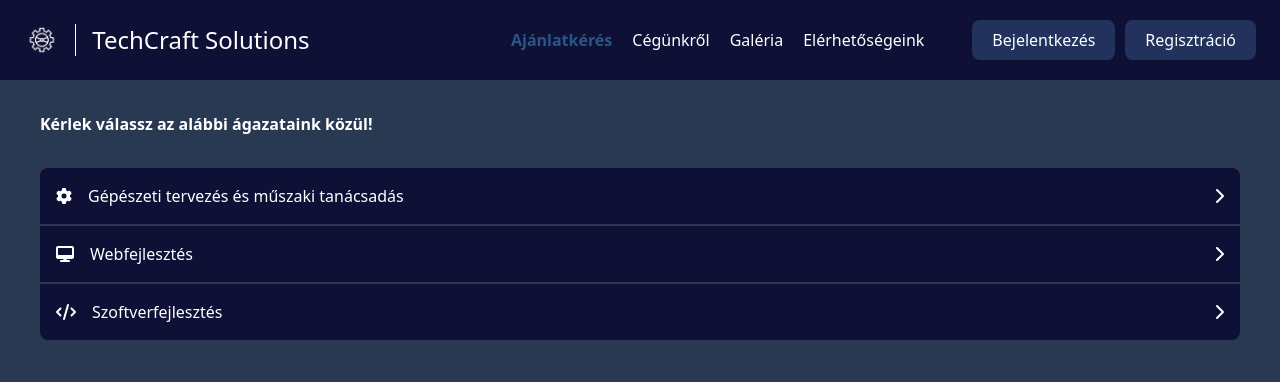
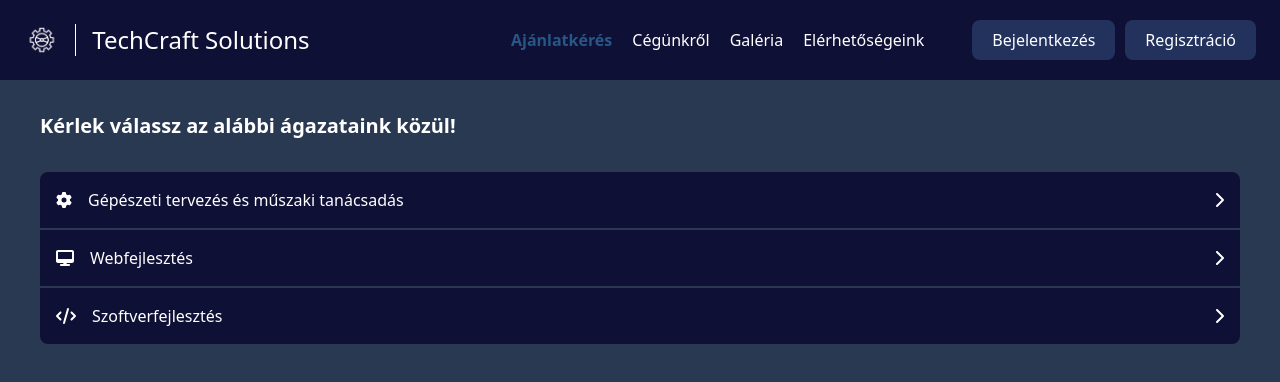
Before and after one commit to Gbandi14/TechCraft-Solutions, a React (Create React App) app in the folder frontend/: page /offer in a window 1280 px wide. Shown: the top 382 px of the page. Built offline with nearby package versions, Linux system fonts and the light colour scheme.

Commit message:
TS-16 Onclick áthelyezve, style módosítás

```diff
--- a/frontend/src/components/Offer/Category.jsx
+++ b/frontend/src/components/Offer/Category.jsx
@@ -11,10 +11,10 @@ function Category(props) {
     }
   return (
     <div>
-      <div className='flex justify-between bg-[#0F1035] items-center gap-4 p-4'>
+      <div className='flex justify-between bg-[#0F1035] items-center gap-4 p-4 select-none' onClick={() => props.setOpenedContent(props.openedContent === props.contentIndex ? 0 : props.contentIndex)}>
         <FontAwesomeIcon icon={props.icon}/>
         <p className='w-full'>{props.title}</p>
-        <FontAwesomeIcon className={`${props.openedContent === props.contentIndex ? "rotate-90" : ""} transition-all`} icon={faChevronRight} onClick={() => props.setOpenedContent(props.openedContent === props.contentIndex ? 0 : props.contentIndex)}/>
+        <FontAwesomeIcon className={`${props.openedContent === props.contentIndex ? "rotate-90" : ""} transition-all`} icon={faChevronRight}/>
       </div>
       {props.openedContent === props.contentIndex ?
       <div className='flex p-4 bg-[#0F1035]/40 gap-8'>
--- a/frontend/src/pages/Offer.jsx
+++ b/frontend/src/pages/Offer.jsx
@@ -55,7 +55,7 @@ function Offer() {
     <div>
       <Header />
       <div>
-        <h3 className='font-semibold mx-10 my-8'>Kérlek válassz az alábbi ágazataink közül!</h3>
+        <h3 className='font-semibold mx-10 my-8 text-xl'>Kérlek válassz az alábbi ágazataink közül!</h3>
         <div className='rounded-lg overflow-hidden flex flex-col gap-0.5 mx-10'>
           {items.map((item, i) => <Category icon={item.Icon} title={item.Title} services={item.Services} contentIndex={i + 1} openedContent={openedContent} setOpenedContent={setOpenedContent} />)}
         </div>
```
